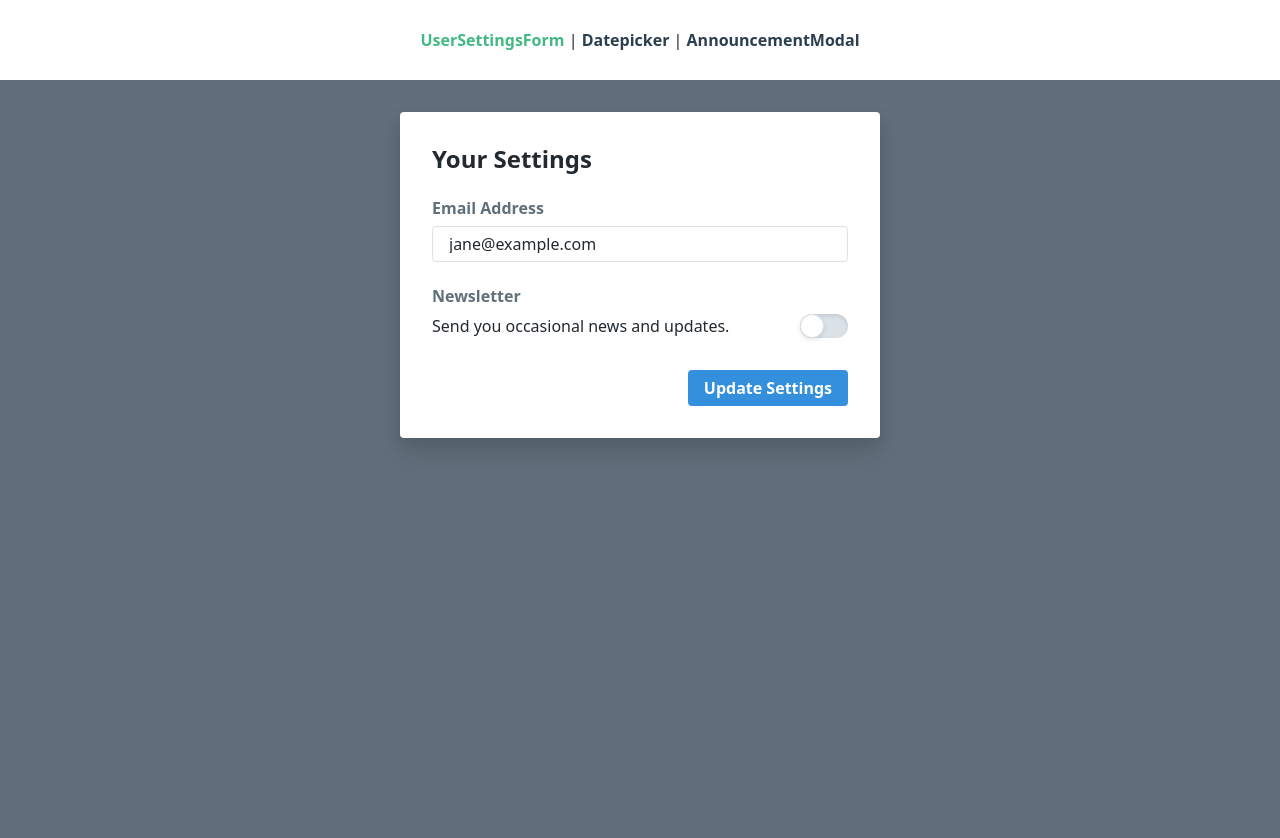
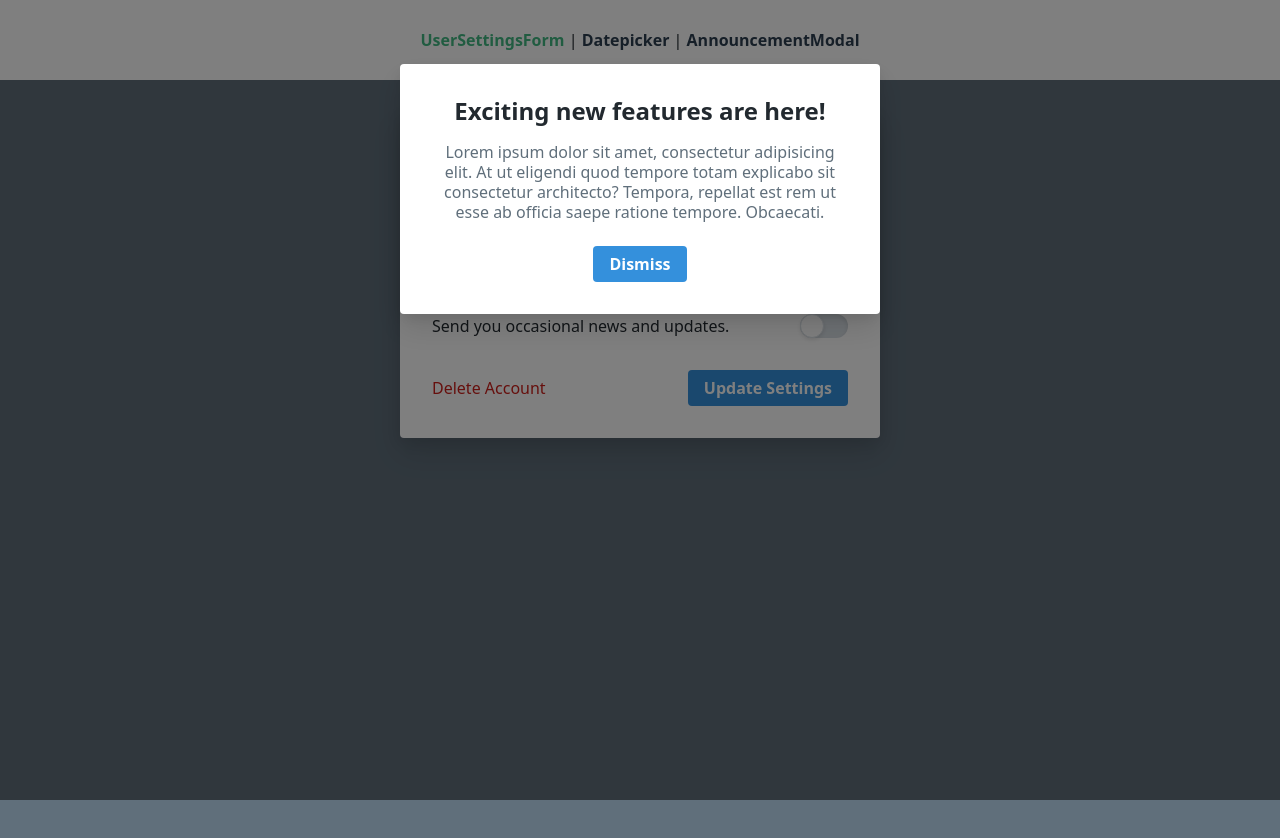
Before and after one commit to 124c4a11/AdvancedVueComponentDesign-Vue.js-, a Vue app: page / in a window 1280 px wide. Shown: the top 838 px of the page. Built offline with nearby package versions, Linux system fonts and the light colour scheme.

Commit message:
Vue Portals

```diff
--- a/package.json
+++ b/package.json
@@ -9,6 +9,7 @@
   },
   "dependencies": {
     "pikaday": "^1.8.0",
+    "portal-vue": "^1.5.1",
     "vue": "^2.5.22",
     "vue-router": "^3.0.1"
   },
--- /dev/null
+++ b/src/components/ConfirmDeleteModal.vue
@@ -0,0 +1,65 @@
+<template>
+  <div class="modal-backdrop" v-show="show">
+    <div class="modal">
+      <h1 class="text-center text-2xl font-bold mb-4">
+        Are you sure?
+      </h1>
+      <p class="text-center text-grey-darker mb-6">
+        Deleting your account cannot be undone.
+      </p>
+      <div class="text-center">
+        <button @click="cancel" type="button" class="btn btn-grey mr-4">
+          Cancel
+        </button>
+        <button @click="confirmDelete" type="button" class="btn btn-red">
+          Delete it
+        </button>
+      </div>
+    </div>
+  </div>
+</template>
+
+<script>
+export default {
+  props: ['show', 'accountId'],
+
+  methods: {
+    cancel () {
+      this.$emit('close')
+    },
+
+    confirmDelete () {
+      console.log(`Deleting account ${this.accountId}...`)
+      this.$emit('close')
+    }
+  },
+
+  watch: {
+    show: {
+      immediate: true,
+
+      handler: (show) => {
+        if (show) {
+          document.body.style.setProperty('overflow', 'hidden')
+        } else {
+          document.body.style.removeProperty('overflow')
+        }
+      }
+    }
+  },
+
+  created () {
+    const escapeHandler = (e) => {
+      if (e.key === 'Escape' && this.show) {
+        this.cancel()
+      }
+    }
+
+    document.addEventListener('keydown', escapeHandler)
+
+    this.$once('hook:destroyed', () => {
+      document.removeEventListener('keydown', escapeHandler)
+    })
+  }
+}
+</script>
--- /dev/null
+++ b/src/components/DeleteAccountButton.vue
@@ -0,0 +1,34 @@
+<template>
+  <button
+    @click="confirmDeleteModalOpen = true"
+    type="button"
+    class="text-red-dark hover:underline"
+  >
+    Delete Account
+    <portal to="modals" v-if="confirmDeleteModalOpen">
+      <confirm-delete-modal
+        :show="confirmDeleteModalOpen"
+        :account-id="accountId"
+        @close="confirmDeleteModalOpen = false"
+      />
+    </portal>
+  </button>
+</template>
+
+<script>
+import ConfirmDeleteModal from './ConfirmDeleteModal.vue'
+
+export default {
+  components: {
+    ConfirmDeleteModal
+  },
+
+  props: ['accountId'],
+
+  data () {
+    return {
+      confirmDeleteModalOpen: false
+    }
+  }
+}
+</script>
--- a/src/components/UserSettingsForm.vue
+++ b/src/components/UserSettingsForm.vue
@@ -1,30 +1,35 @@
 <template>
-  <form class="card" @submit.prevent="submit">
+  <div class="card">
     <h1 class="text-2xl font-bold mb-6">Your Settings</h1>
     <label class="block mb-6">
-      <span class="form-label mb-2">Email Address</span>
+      <span class="block text-grey-darker font-semibold mb-2">Email Address</span>
       <input v-model="email" class="form-input" placeholder="you@example.com">
     </label>
     <div class="mb-8">
-      <span class="form-label mb-2">Newsletter</span>
+      <span class="block text-grey-darker font-semibold mb-2">Newsletter</span>
       <div class="flex justify-between items-center">
         <p class="mr-4">Send you occasional news and updates.</p>
-        <toggle-input v-model="receiveNewsletter"></toggle-input>
+        <toggle-input v-model="receiveNewsletter" class="flex-no-shrink"/>
       </div>
     </div>
-    <div class="text-right">
-      <button class="btn btn-blue">Update Settings</button>
+    <div class="flex justify-between">
+      <delete-account-button :account-id="accountId"></delete-account-button>
+      <button type="button" class="btn btn-blue">Update Settings</button>
     </div>
-  </form>
+  </div>
 </template>
 
 <script>
+import DeleteAccountButton from './DeleteAccountButton.vue'
 import ToggleInput from './ToggleInput.vue'
 
 export default {
   components: {
+    DeleteAccountButton,
     ToggleInput
   },
+
+  props: ['accountId'],
 
   data () {
     return {
@@ -34,11 +39,8 @@
   },
 
   methods: {
-    submit () {
-      console.log('Submitting preferences...', {
-        email: this.email,
-        receiveNewsletter: this.receiveNewsletter
-      })
+    toggleNewsletter () {
+      this.receiveNewsletter = !this.receiveNewsletter
     }
   }
 }
--- a/src/main.js
+++ b/src/main.js
@@ -2,7 +2,11 @@
 import App from './App.vue'
 import router from './router'
 
+import PortalVue from 'portal-vue'
+
 Vue.config.productionTip = false
+
+Vue.use(PortalVue)
 
 new Vue({
   router,
--- a/src/views/SettingsForm.vue
+++ b/src/views/SettingsForm.vue
@@ -1,17 +1,37 @@
 <template>
-  <div class="min-h-screen bg-grey-darker p-8">
-    <div class="max-w-sm mx-auto">
-      <user-settings-form/>
+  <div>
+    <div class="min-h-screen bg-grey-darker p-8">
+      <div class="max-w-sm mx-auto">
+        <user-settings-form :account-id="accountId"/>
+      </div>
     </div>
+
+    <portal to="modals" v-if="showAnnouncement">
+      <announcement-modal
+        :show="showAnnouncement"
+        @close="showAnnouncement = false"
+      ></announcement-modal>
+    </portal>
+
+    <portal-target name="modals"></portal-target>
   </div>
 </template>
 
 <script>
 import UserSettingsForm from '@/components/UserSettingsForm.vue'
+import AnnouncementModal from '@/components/AnnouncementModal.vue'
 
 export default {
   components: {
-    UserSettingsForm
+    UserSettingsForm,
+    AnnouncementModal
+  },
+
+  data () {
+    return {
+      accountId: 7,
+      showAnnouncement: true
+    }
   }
 }
 </script>
```
Also changed, not shown: 1 other file (tests, documents, lock files or other folders).
